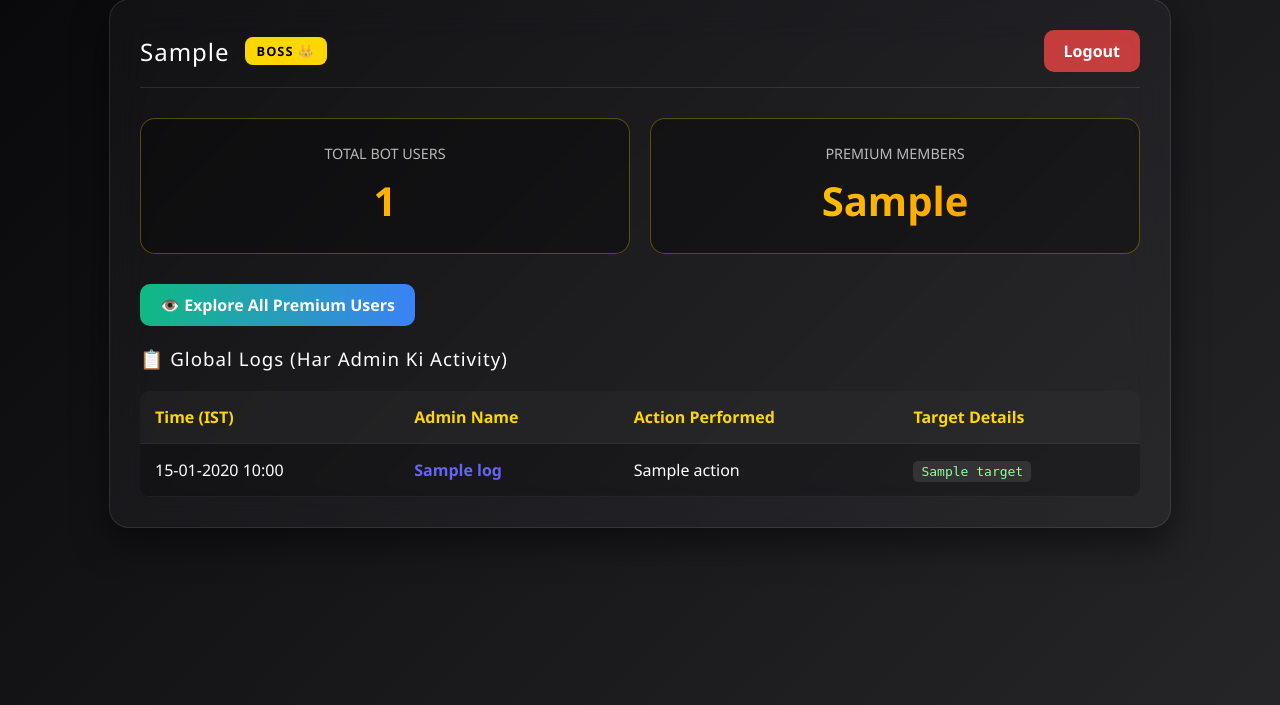
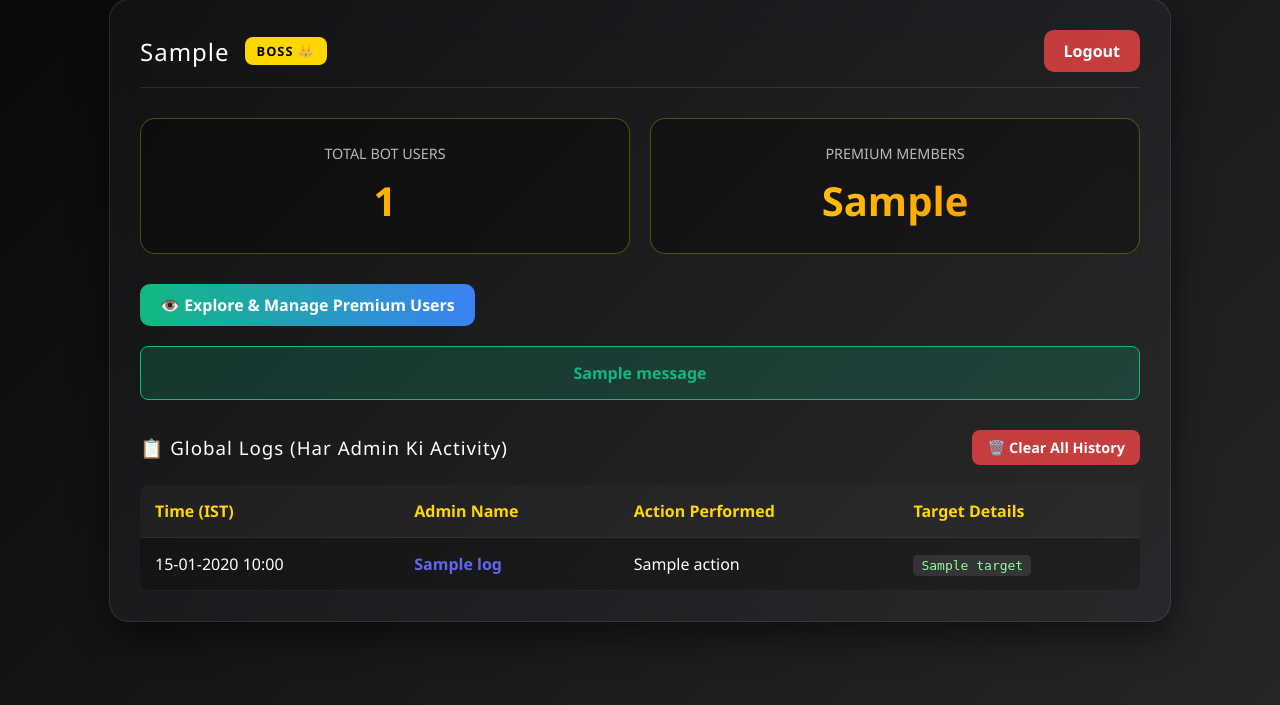
Before and after one commit to itsh4ro5/Src01, a Flask app: template templates/owner_dashboard.html in a window 1280 px wide. Shown: the part 21-726 px from the top of the page. Run offline with Flask 3, Linux system fonts and the light colour scheme; the template is opened without the code that fills it: most values are stand-ins (such as "Sample title", 1, 10 or a date in 2020); one stand-in notice (Sample message) is shown.

Commit message:
Update templates/owner_dashboard.html

```diff
--- a/templates/owner_dashboard.html
+++ b/templates/owner_dashboard.html
@@ -21,6 +21,13 @@
         .btn-logout { background: rgba(239, 68, 68, 0.8); color: white; padding: 10px 20px; text-decoration: none; border-radius: 10px; font-weight: bold; }
         .btn-primary { background: linear-gradient(90deg, #10b981, #3b82f6); color: white; padding: 10px 20px; text-decoration: none; border-radius: 10px; font-weight: bold; display: inline-block; margin-bottom: 20px;}
         code { background: rgba(255,255,255,0.1); padding: 3px 8px; border-radius: 5px; color: #92FE9D; }
+
+        /* 🟢 Naya CSS: Delete Button aur Flash Message ke liye */
+        .btn-del { background: rgba(239, 68, 68, 0.8); color: white; padding: 8px 15px; text-decoration: none; border-radius: 8px; font-weight: bold; font-size: 0.9rem; transition: 0.3s; border: none; cursor: pointer; }
+        .btn-del:hover { background: red; box-shadow: 0 0 10px red; }
+        .flash { padding: 15px; border-radius: 8px; margin-bottom: 20px; text-align: center; font-weight: bold; }
+        .flash.success { background: rgba(16, 185, 129, 0.2); border: 1px solid #10b981; color: #10b981; }
+        .flash.error { background: rgba(239, 68, 68, 0.2); border: 1px solid #ef4444; color: #ef4444; }
     </style>
 </head>
 <body>
@@ -44,9 +51,21 @@
             </div>
         </div>
 
-        <a href="/admin/users" class="btn-primary">👁️ Explore All Premium Users</a>
+        <a href="/admin/users" class="btn-primary">👁️ Explore & Manage Premium Users</a>
 
-        <h3>📋 Global Logs (Har Admin Ki Activity)</h3>
+        {% with messages = get_flashed_messages(with_categories=true) %}
+            {% if messages %}
+                {% for category, message in messages %}
+                    <div class="flash {{ category }}">{{ message }}</div>
+                {% endfor %}
+            {% endif %}
+        {% endwith %}
+
+        <div style="display: flex; justify-content: space-between; align-items: center; margin-top: 30px;">
+            <h3>📋 Global Logs (Har Admin Ki Activity)</h3>
+            <a href="/clear_logs" class="btn-del" onclick="return confirm('⚠️ WARNING: Ye database se saare users ki history delete kar dega. Continue?');">🗑️ Clear All History</a>
+        </div>
+
         <table>
             <thead>
                 <tr>
@@ -66,7 +85,7 @@
                 </tr>
                 {% else %}
                 <tr>
-                    <td colspan="4" style="text-align: center; opacity: 0.5; padding: 30px;">No activities found yet.</td>
+                    <td colspan="4" style="text-align: center; opacity: 0.5; padding: 30px;">No activities found yet. Database is clean!</td>
                 </tr>
                 {% endfor %}
             </tbody>
```
